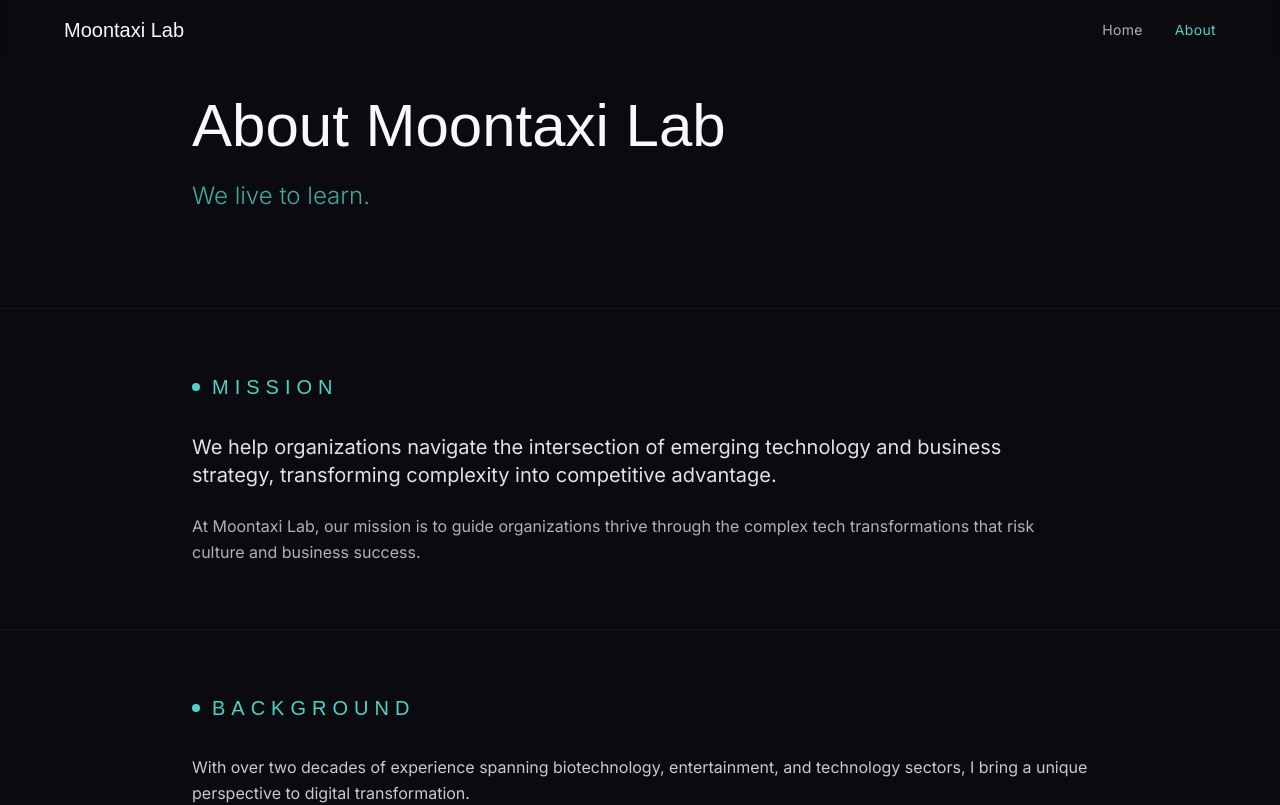
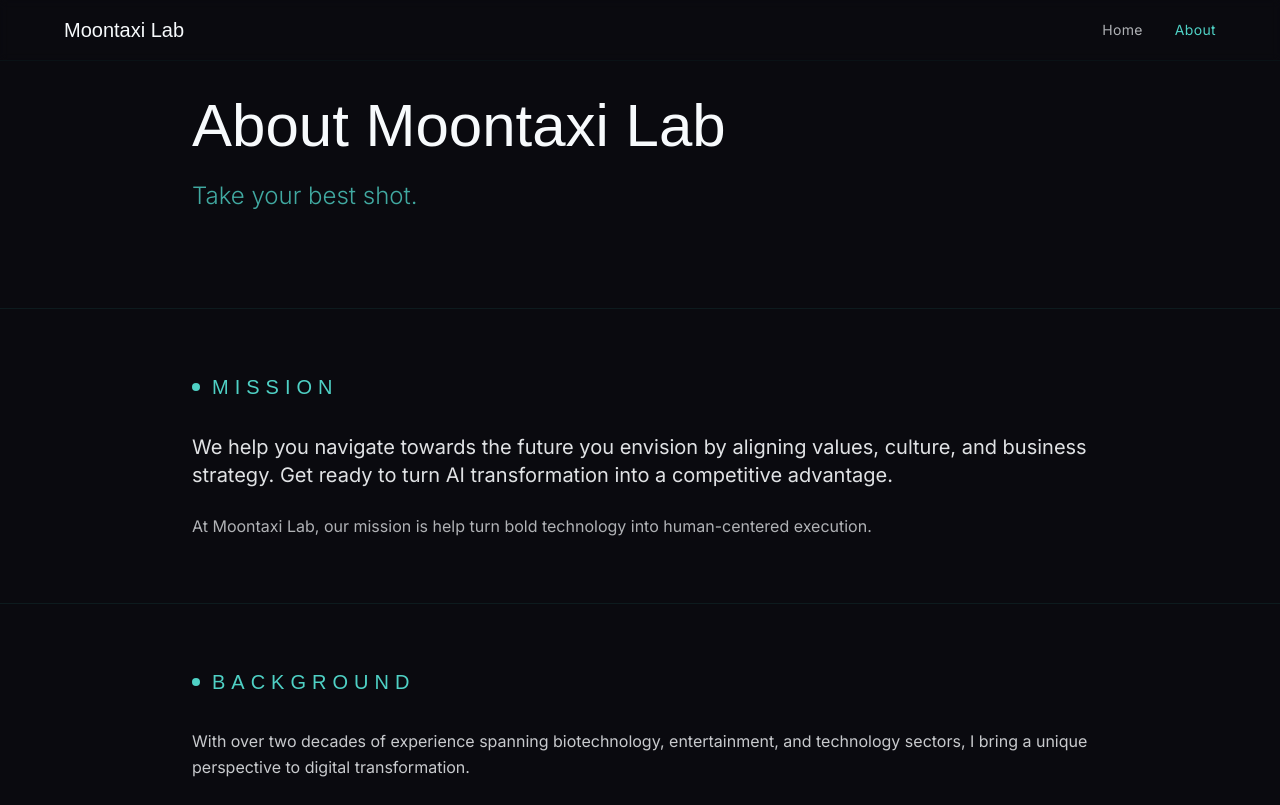
Before and after one commit to Missmoontaxi/moontaxi-lab, a Next.js app: page /about in a window 1280 px wide. Shown: the top 805 px of the page. Built offline with nearby package versions, Linux system fonts and the light colour scheme; a web font is replaced by a local one.

Commit message:
Update About page content

```diff
--- a/src/app/about/page.tsx
+++ b/src/app/about/page.tsx
@@ -8,7 +8,7 @@ export default function About() {
             About Moontaxi Lab
           </h1>
           <p className="text-xl md:text-2xl text-nebula-cyan/80 font-light leading-relaxed">
-            We live to learn.
+            Take your best shot.
           </p>
         </div>
       </section>
@@ -23,12 +23,11 @@ export default function About() {
             </h2>
           </div>
           <p className="text-lg md:text-xl text-star-white/90 leading-relaxed">
-            We help organizations navigate the intersection of emerging technology
-            and business strategy, transforming complexity into competitive advantage.
+            We help you navigate towards the future you envision by aligning values, culture,
+            and business strategy. Get ready to turn AI transformation into a competitive advantage.
           </p>
           <p className="text-star-white/70 leading-relaxed mt-6">
-            At Moontaxi Lab, our mission is to guide organizations thrive through the
-            complex tech transformations that risk culture and business success.
+            At Moontaxi Lab, our mission is help turn bold technology into human-centered execution.
 
           </p>
         </div>
```
